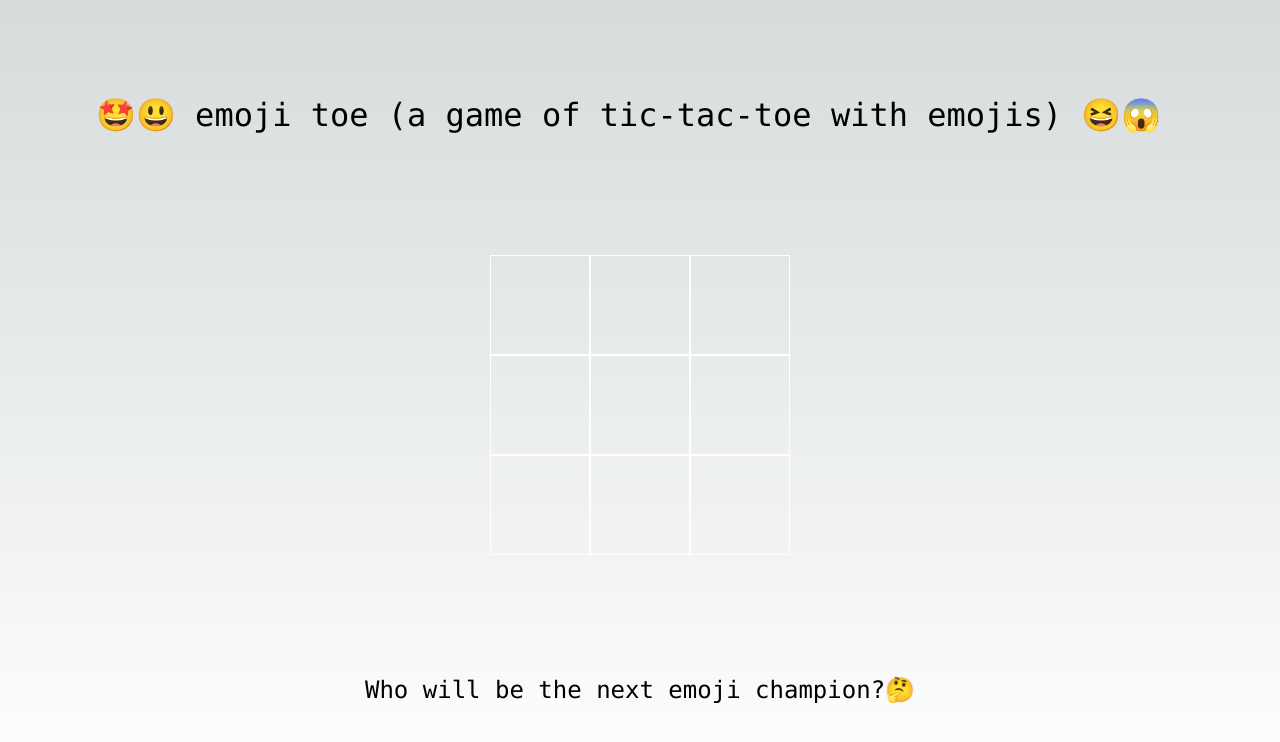
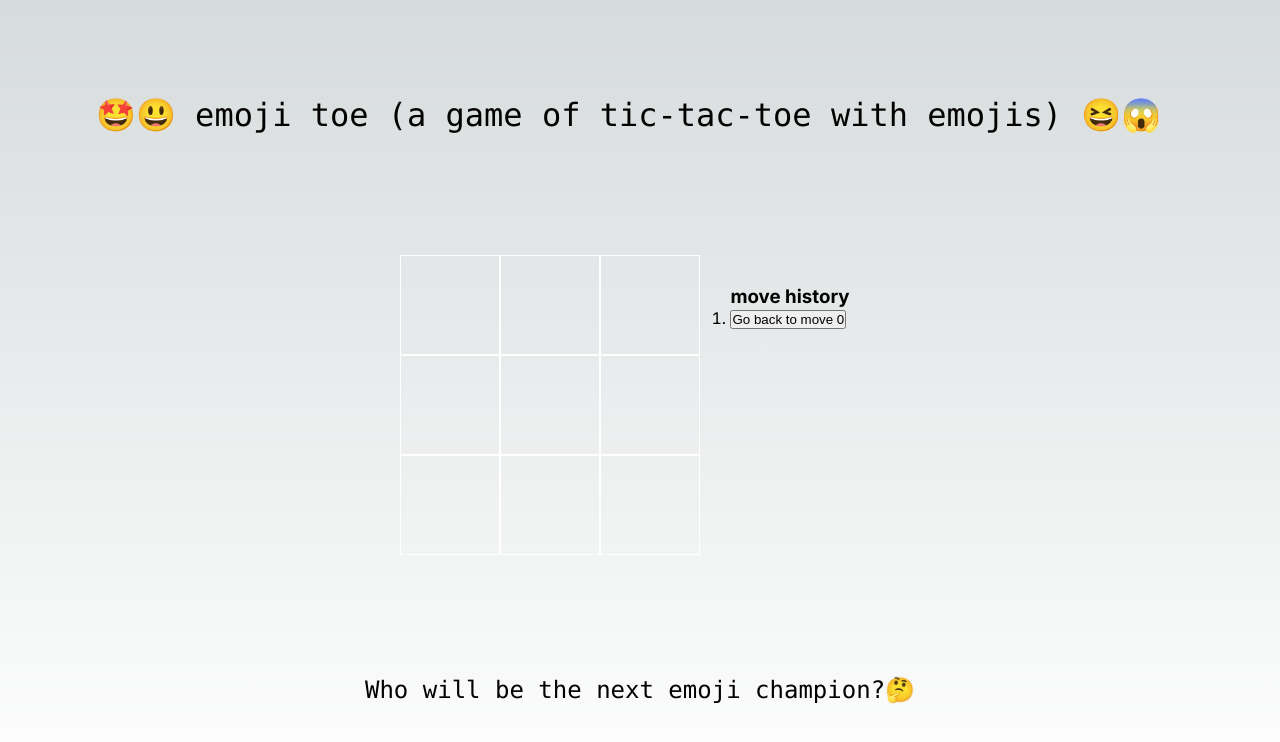
Before and after one commit to tinar9678/emoji-tic-tac-toe, a Next.js app in the folder emoji-toe/: page / in a window 1280 px wide. Shown: the top 742 px of the page. Built offline with nearby package versions, Linux system fonts and the light colour scheme.

Commit message:
Added move history

```diff
--- a/emoji-toe/app/board.js
+++ b/emoji-toe/app/board.js
@@ -2,18 +2,19 @@ import './board.css'
 
 export default function Board({isXNext, squares, onPlay, setStatus}) {
     const onSquareClick = (index) => {
+        const newSquares = [...squares];
         // don't do anything if user clicks a square with an emoji.
-        if (squares[index]) return;
+        if (newSquares[index]) return;
         // change the value of the square
-        squares[index] = isXNext ? "🦄" : "🐙";
+        newSquares[index] = isXNext ? "🦄" : "🐙";
         // check if win condition
-        const winner = isWinCondition(squares);
+        const winner = isWinCondition(newSquares);
         if (winner) {
             setStatus("Winner: " + winner);
             return;
         }
-        // bubble up the squares to the game
-        onPlay(squares);
+        // bubble up the newSquares to the game
+        onPlay(newSquares);
     }
 
     return (
--- a/emoji-toe/app/game.js
+++ b/emoji-toe/app/game.js
@@ -1,11 +1,15 @@
 import React, { useState } from 'react';
 import Board from './board';
+import styles from './page.module.css'
 
 export default function Game({setStatus}) {
     const [history, setHistory] = useState([new Array(9).fill(null)]);
     const [currentMoveIndex, setCurrentMoveIndex] = useState(0);
     const currenState = history[currentMoveIndex];
     const isXNext = currentMoveIndex % 2 === 0;
+
+    console.log("currentmoveindex:" + currentMoveIndex)
+    console.log(history)
 
     const handlePlay = (nextState) => {
         // check if tie state -- the board is full but no winners.
@@ -20,8 +24,30 @@ export default function Game({setStatus}) {
     }
 
     return (
-        <div className='tic-tac-toe-game'>
+        <div className={styles.board}>
             <Board isXNext={isXNext} squares={currenState} onPlay={handlePlay} setStatus={setStatus}></Board>
+            <History history={history} setCurrentMoveIndex={setCurrentMoveIndex} className={styles.history}></History>
         </div>
     )
 }
+
+function History({history, setCurrentMoveIndex}) {
+    const moves = history.map((state, index) => {
+        const handleClick = () => {
+            setCurrentMoveIndex(index);
+            console.log(index);
+        }
+        const label = "Go back to move " + index;
+        return (
+            <li key={index}>
+                <button onClick={handleClick}>{label}</button>
+            </li>
+        )
+    })
+    return (
+        <div className={styles.history}>
+            <h3>move history</h3>
+            <ol> {moves} </ol>
+        </div>
+    )
+}
--- a/emoji-toe/app/page.js
+++ b/emoji-toe/app/page.js
@@ -6,12 +6,13 @@ import Game from './game'
 
 export default function Home() {
   const [status, setStatus] = useState("Who will be the next emoji champion?🤔");
+
   return (
     <main className={styles.main}>
       <div className={styles.description}>
         	&#129321;&#128515; emoji toe (a game of tic-tac-toe with emojis) &#128518;&#128561;
       </div>
-      <Game setStatus={setStatus}></Game>
+      <Game className={styles.game} setStatus={setStatus}></Game>
       <div className={styles.result}>{status}</div>
     </main>
   )
--- a/emoji-toe/app/page.module.css
+++ b/emoji-toe/app/page.module.css
@@ -22,3 +22,12 @@
   font-size: 1.5rem;
   font-family: var(--font-mono);
 }
+
+.game, .history {
+  padding: 30px;
+}
+
+.board {
+  display: flex;
+  flex-direction: row;
+}
```
